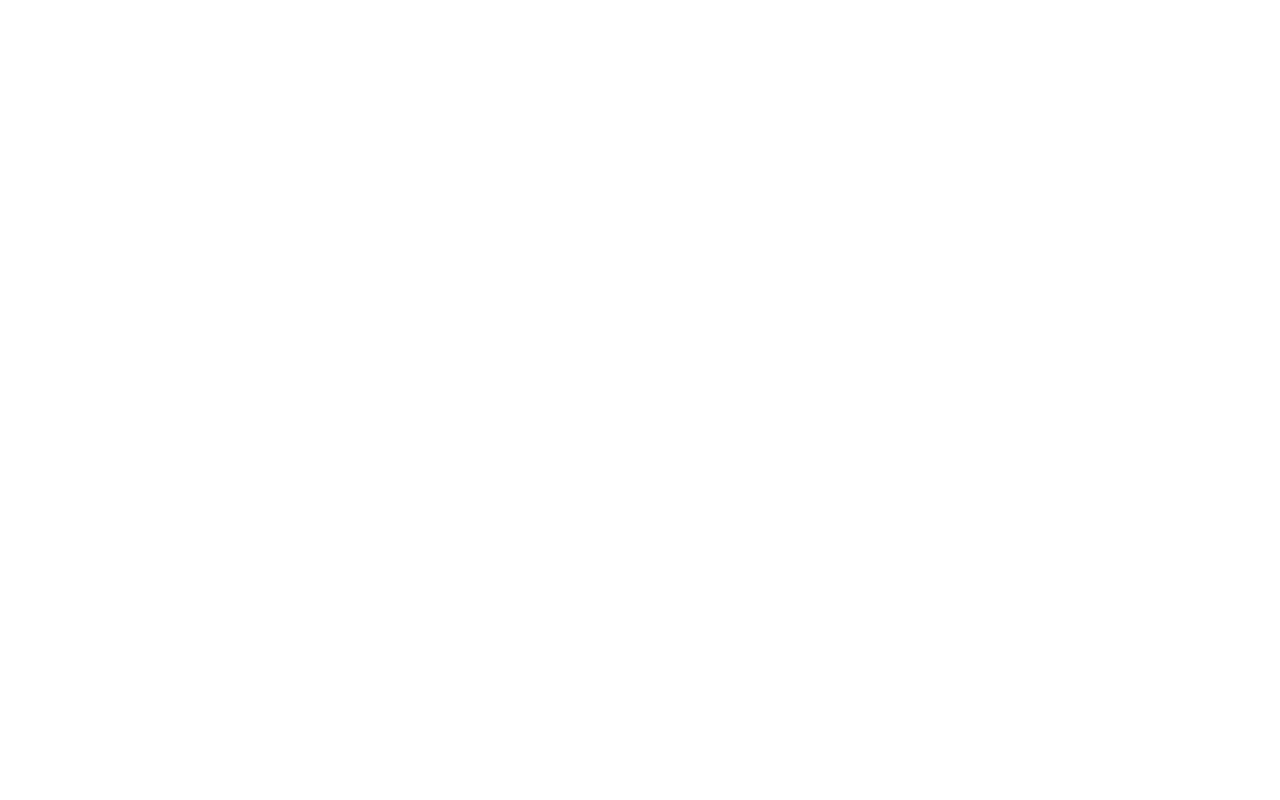
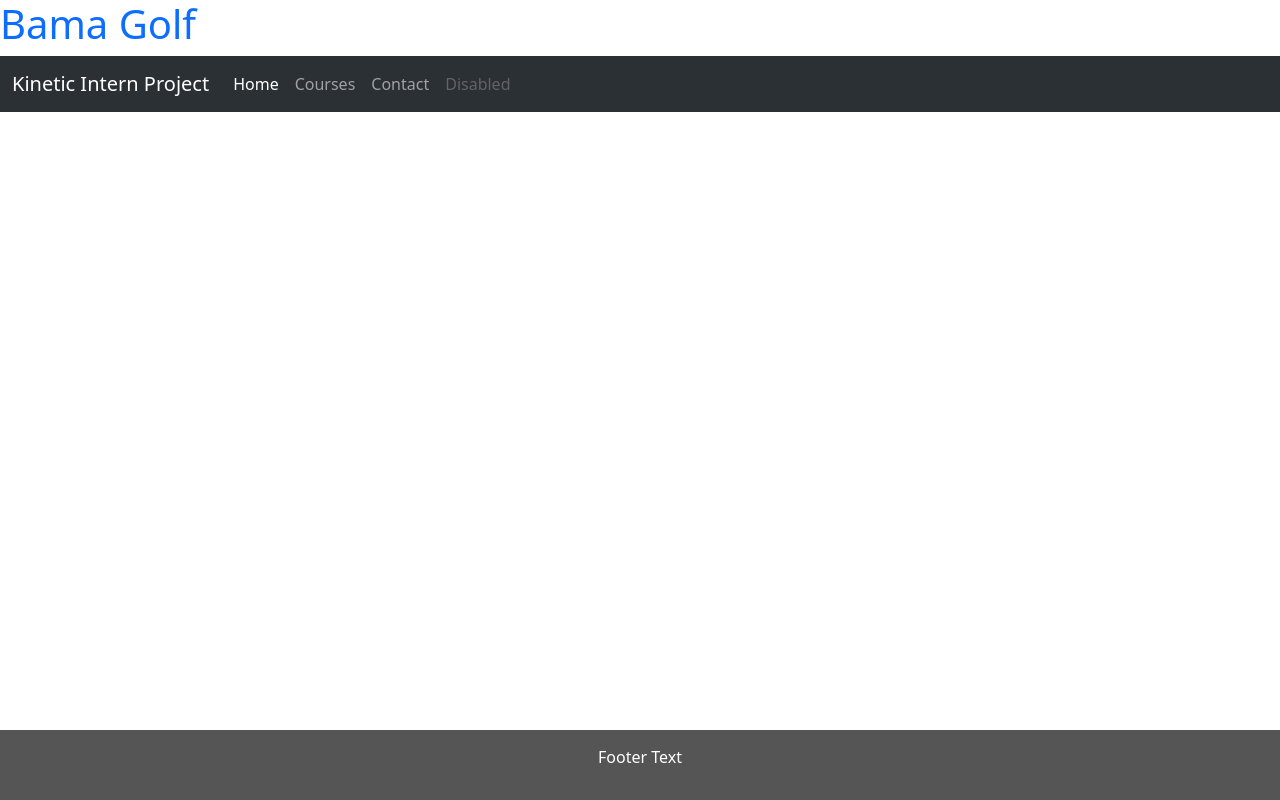
Before and after one commit to ddbriggs95/KineticProject, a website: page contact.html in a window 1280 px wide. Drawn offline with nearby package versions, Linux system fonts and the light colour scheme.

Commit message:
Added nav bar, header, footer to index and Contact pages

```diff
--- a/contact.html
+++ b/contact.html
@@ -0,0 +1,39 @@
+<!doctype html>
+<html lang="en">
+  <head>
+    <meta charset="utf-8">
+    <title>Dowling Briggs Golf site</title>
+    <link rel="stylesheet" href="style.css">
+    <link href="https://cdn.jsdelivr.net/npm/bootstrap@5.3.2/dist/css/bootstrap.min.css" rel="stylesheet" integrity="sha384-T3c6CoIi6uLrA9TneNEoa7RxnatzjcDSCmG1MXxSR1GAsXEV/Dwwykc2MPK8M2HN" crossorigin="anonymous">
+  </head>
+  <body>
+    <h1 class="text-primary">Bama Golf</h1>
+    <nav class="navbar navbar-expand-lg bg-body-tertiary" data-bs-theme="dark">
+      <div class="container-fluid">
+        <a class="navbar-brand" href="#">Kinetic Intern Project</a>
+        <button class="navbar-toggler" type="button" data-bs-toggle="collapse" data-bs-target="#navbarNavAltMarkup" aria-controls="navbarNavAltMarkup" aria-expanded="false" aria-label="Toggle navigation">
+          <span class="navbar-toggler-icon"></span>
+        </button>
+        <div class="collapse navbar-collapse" id="navbarNavAltMarkup">
+          <div class="navbar-nav">
+            <a class="nav-link active" aria-current="page" href="#">Home</a>
+            <a class="nav-link" href="#">Courses</a>
+            <a class="nav-link" href="#">Contact</a>
+            <a class="nav-link disabled" aria-disabled="true">Disabled</a>
+          </div>
+        </div>
+      </div>
+    </nav>
+
+
+
+    <footer class="container-fluid text-center">
+      <p>Footer Text</p>
+    </footer>
+
+
+
+
+    <script src="https://cdn.jsdelivr.net/npm/bootstrap@5.3.2/dist/js/bootstrap.bundle.min.js" integrity="sha384-C6RzsynM9kWDrMNeT87bh95OGNyZPhcTNXj1NW7RuBCsyN/o0jlpcV8Qyq46cDfL" crossorigin="anonymous"></script>
+  </body>
+</html>
--- a/style.css
+++ b/style.css
@@ -1,3 +1,8 @@
+* {
+    margin: 0;
+    padding: 0;
+}
+
 .container {
     width: 100%;
     white-space: nowrap;
@@ -6,3 +11,14 @@
 h1 {
     color: green;
 }
+
+footer {
+    background-color: #555;
+    color: white;
+    padding: 15px;
+    position: fixed;
+    bottom: 0;
+    width: 100%;
+    background: #555;
+
+  }
```
Also changed, not shown: index.html (+7 -0 lines).
